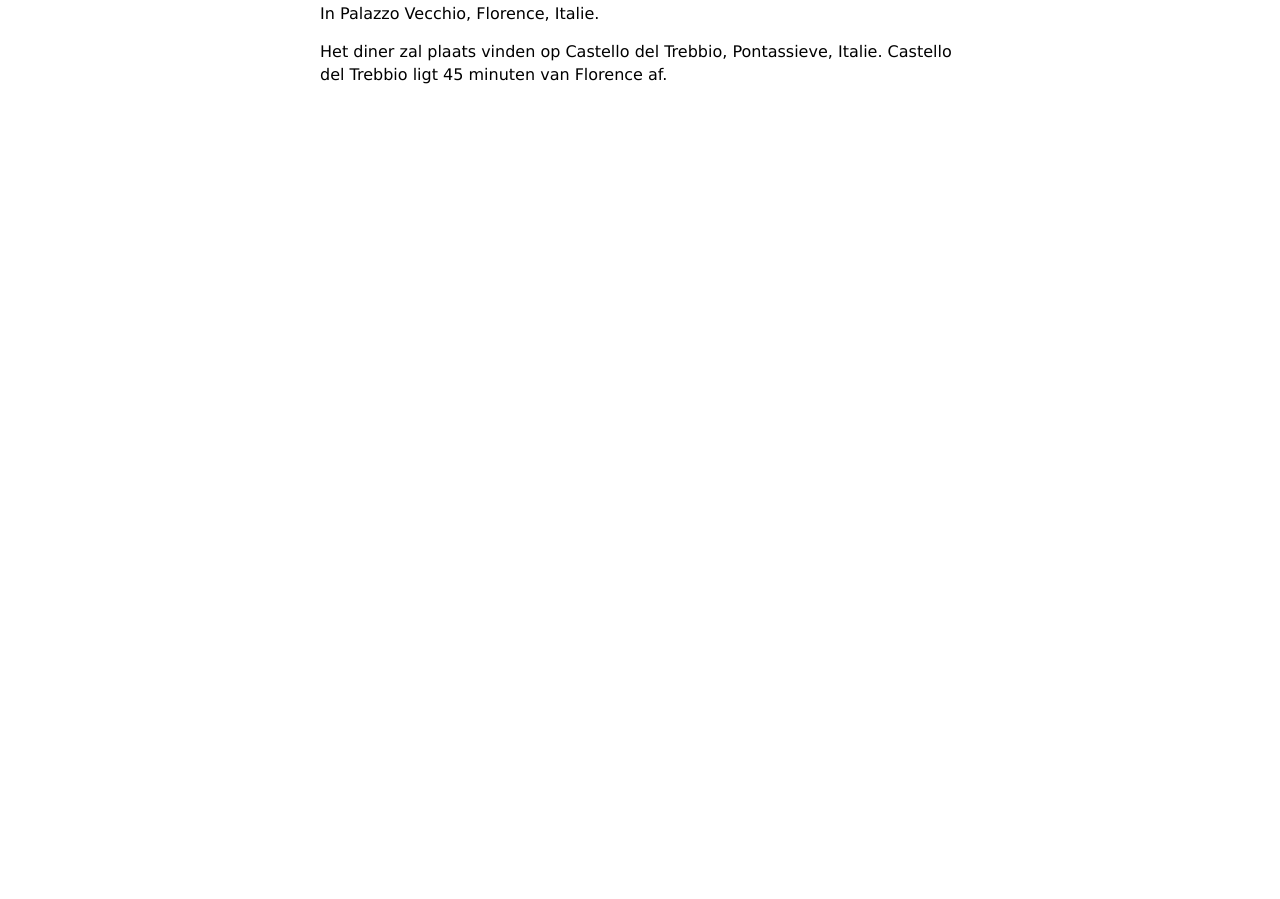
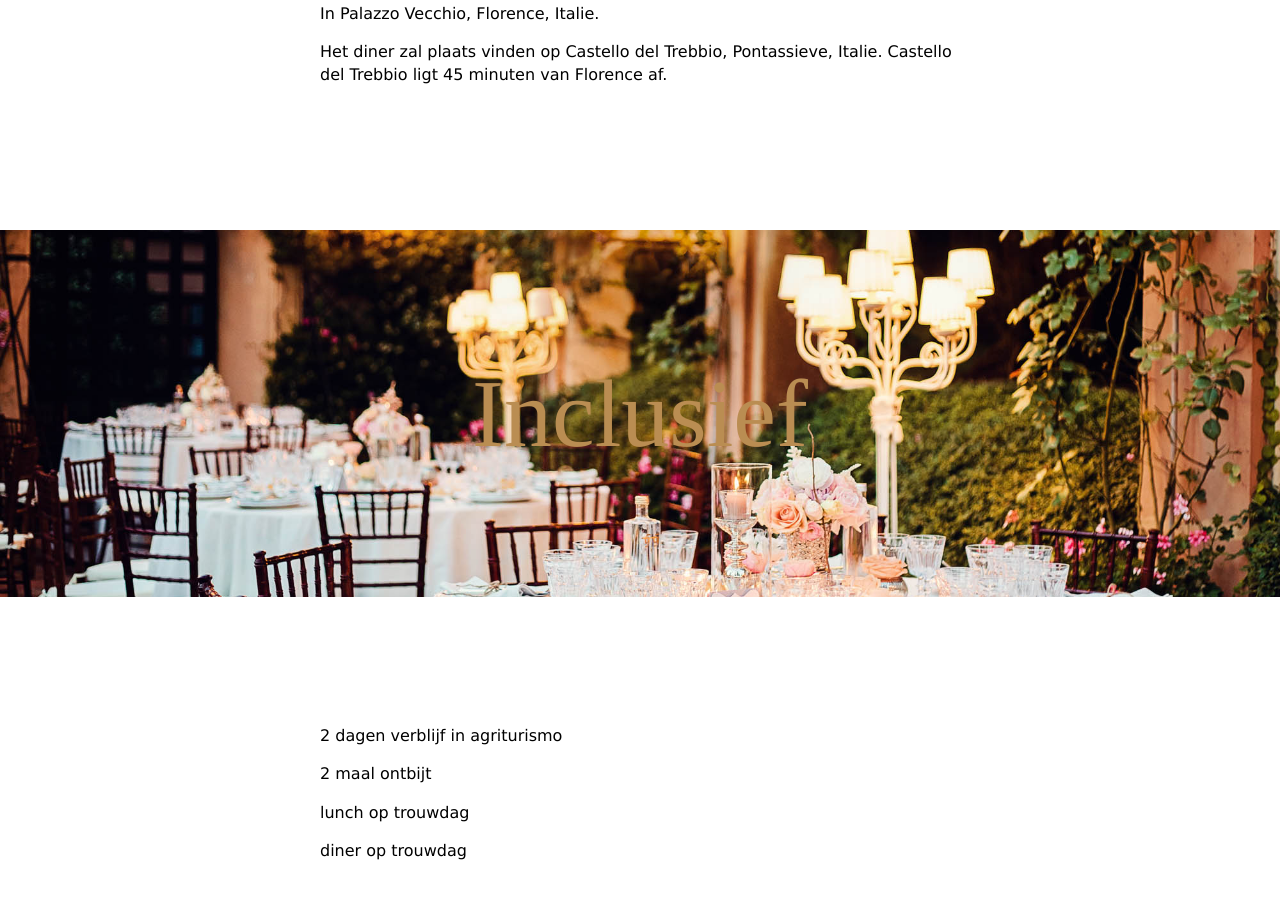
Before and after one commit to eirvandelden/bruiloft-daggast, a Jekyll site: the page built from index.md, in a window 1280 px wide and 900 px high, scrolled down 2958 px. Built offline with Jekyll 4.4.1, drawn with Linux system fonts in a browser that asks for light colours; before the commit the page ends 3188 px from its top, so only the background shows below that.

Commit message:
Wat zit erin

```diff
--- a/index.md
+++ b/index.md
@@ -57,3 +57,26 @@ layout: default
     </p>
   </div>
 </div>
+
+<div class="hero hero-title hero-title-inclusive">
+  <h2>
+    Inclusief
+  </h2>
+</div>
+
+<div class="text-block">
+  <div class="text-block-inner">
+    <p>
+      2 dagen verblijf in agriturismo
+    </p>
+    <p>
+      2 maal ontbijt
+    </p>
+    <p>
+      lunch op trouwdag
+    </p>
+    <p>
+      diner op trouwdag
+    </p>
+  </div>
+</div>
```
